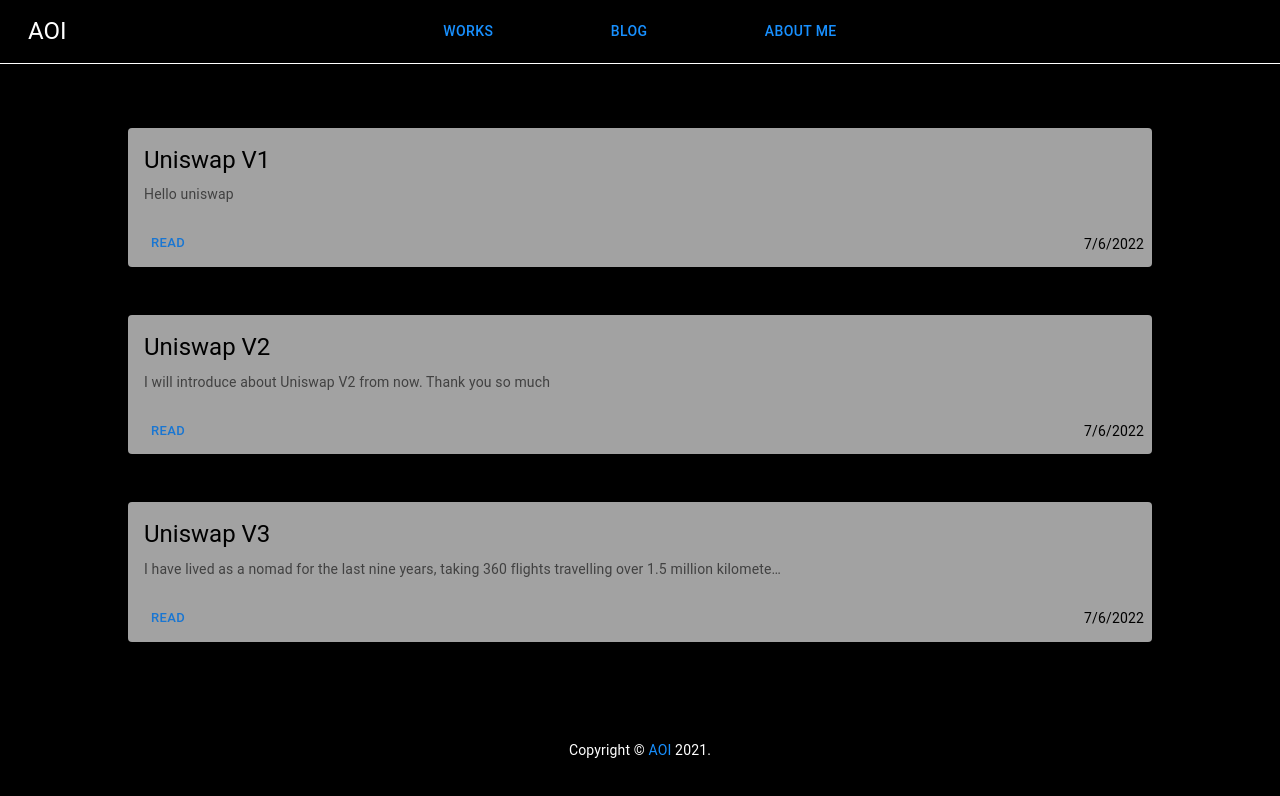
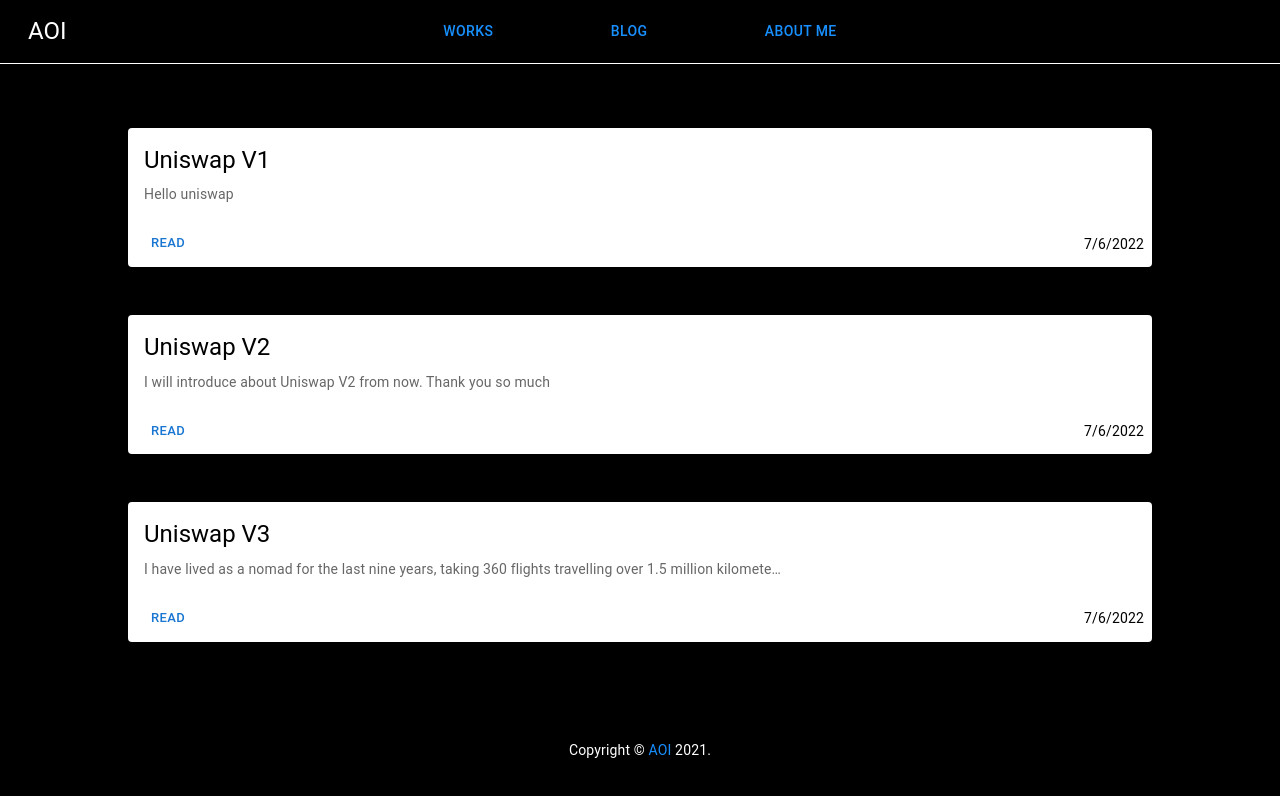
Before and after one commit to Aoi020608/get_city, a React (Create React App) app: page /blog in a window 1280 px wide. Shown: the top 796 px of the page. Built offline with nearby package versions, Linux system fonts and the light colour scheme.

Commit message:
Update index.tsx

```diff
--- a/src/components/Card/index.tsx
+++ b/src/components/Card/index.tsx
@@ -17,12 +17,12 @@ export default function BlogCard({ title, body, date }: IBlogCardProps) {
   useEffect(() => {
     const tempDate = new Date(date);
     setNewDate(tempDate.toLocaleDateString());
-  }, []);
+  }, [date]);
 
   return (
     <Card
       sx={{
-        backgroundColor: "#a2a2a2",
+        backgroundColor: "#fff",
         color: "#000",
         margin: "3rem 4rem",
       }}
```
